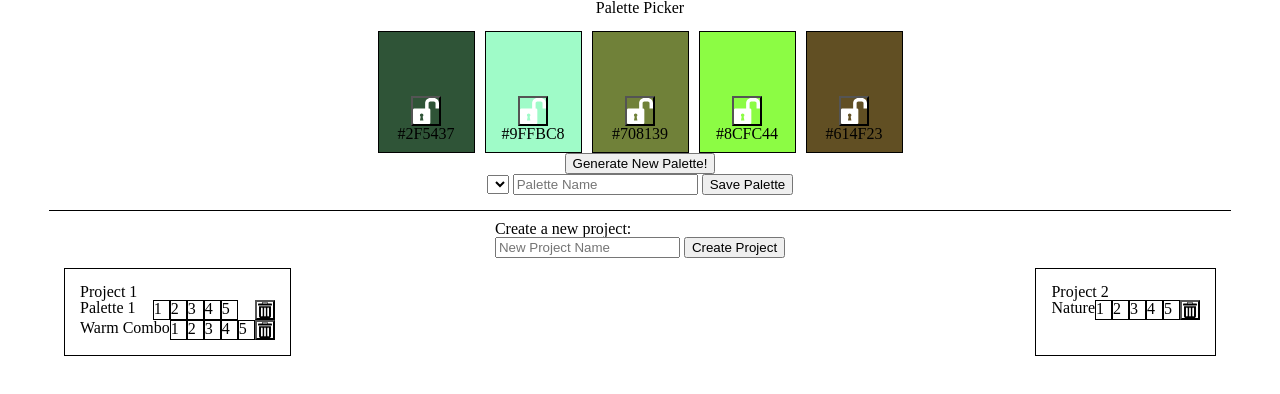
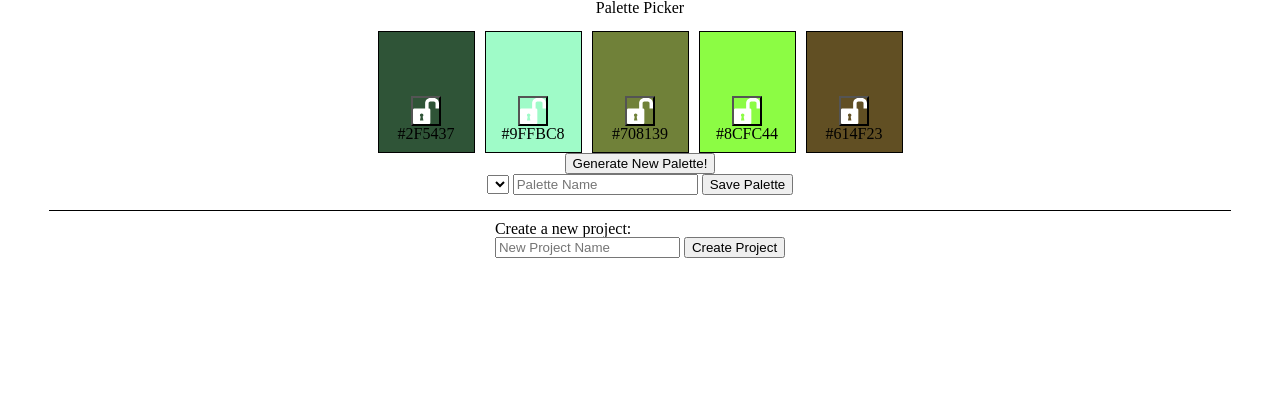
Before and after one commit to OphDub/palette-picker-pwa, a website: page public/index.html in a window 1280 px wide. Shown: the top 394 px of the page. Drawn offline with nearby package versions, Linux system fonts and the light colour scheme.

Commit message:
Remove mock project articles

```diff
--- a/public/index.html
+++ b/public/index.html
@@ -50,55 +50,6 @@
           <button class="save-project-btn">Create Project</button>
         </form>
         <section class="project-container">
-          <article class="project" id="project-1">
-            <h1 class="project-name">Project 1</h1>
-            <div class="project-palettes">
-              <section class="project-palette" id="1">
-                <span>
-                  <p class="project-palette-name">Palette 1</p>
-                </span>
-                <span class="project-palette-colors">
-                  <article class="project-palette-color">1</article>
-                  <article class="project-palette-color">2</article>
-                  <article class="project-palette-color">3</article>
-                  <article class="project-palette-color">4</article>
-                  <article class="project-palette-color">5</article>
-                </span>
-                <button class="project-palette-delete-btn"></button>
-              </section>
-              <section class="project-palette" id="2">
-                <span>
-                  <p class="project-palette-name">Warm Combo</p>
-                </span>
-                <span class="project-palette-colors">
-                  <article class="project-palette-color">1</article>
-                  <article class="project-palette-color">2</article>
-                  <article class="project-palette-color">3</article>
-                  <article class="project-palette-color">4</article>
-                  <article class="project-palette-color">5</article>
-                </span>
-                <button class="project-palette-delete-btn"></button>
-              </section>
-            </div>
-          </article>
-          <article class="project" id="project-2">
-              <h1 class="project-name">Project 2</h1>
-              <div class="project-palettes">
-                <section class="project-palette" id="4">
-                  <span>
-                    <p class="project-palette-name">Nature</p>
-                  </span>
-                  <span class="project-palette-colors">
-                    <article class="project-palette-color">1</article>
-                    <article class="project-palette-color">2</article>
-                    <article class="project-palette-color">3</article>
-                    <article class="project-palette-color">4</article>
-                    <article class="project-palette-color">5</article>
-                  </span>
-                  <button class="project-palette-delete-btn"></button>
-                </section>
-              </div>
-            </article>
         </section>
       </section>
       <script src="https://code.jquery.com/jquery-3.3.1.min.js"></script>
```
